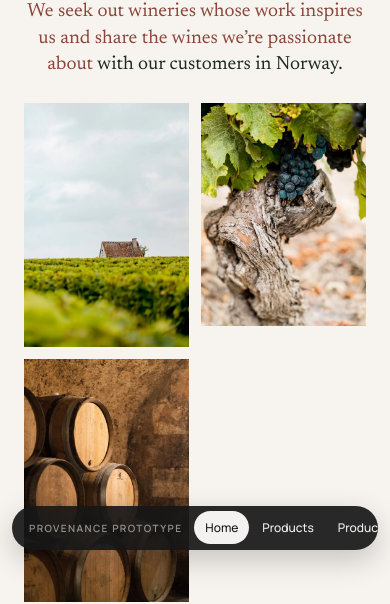
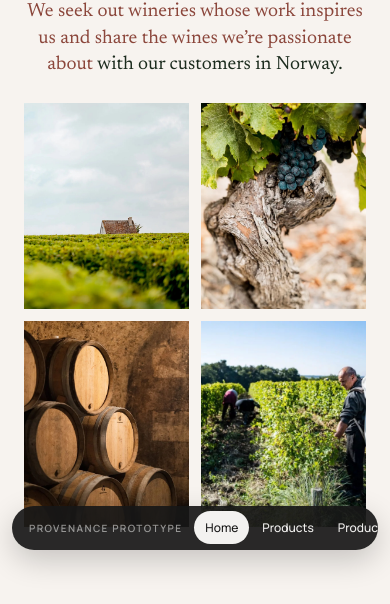
Before and after one commit to Degree-AS/Belmonte-Designs, a plain HTML site: page provenance/index.html in a window 390 px wide. Shown: the part 280-884 px from the top of the page. Drawn offline with Linux system fonts and the light colour scheme.

Commit message:
Provenance: even 2×2 banner gallery on mobile
The four banner images had mixed ratios and the last one spanned the row,
leaving an empty cell next to the barrels. They are now equal portrait tiles.

Co-Authored-By: Claude Opus 5.5 <noreply@anthropic.com>

```diff
--- a/provenance/assets/provenance.css
+++ b/provenance/assets/provenance.css
@@ -159,8 +159,8 @@ ul { margin: 0; }
   .banner-gallery h1 { max-width: none; text-wrap: balance; }
   .banner-gallery .intro { order: 2; max-width: none; text-align: center; }
   .banner-gallery .imgs { order: 3; display: grid; grid-template-columns: 1fr 1fr; gap: 12px; }
-  .banner-gallery .img { position: relative; inset: auto; width: auto; }
-  .banner-gallery .i4 { grid-column: 1 / -1; }
+  /* 2 × 2 grid of equal portrait tiles, so no empty cell next to the barrels (client 2026-11-18) */
+  .banner-gallery .img { position: relative; inset: auto; width: auto; aspect-ratio: 4 / 5; }
 }
 
 /* intro (introModule) — intro-module.styles.ts: label left, serif intro with first-line indent, body, link row */
```
